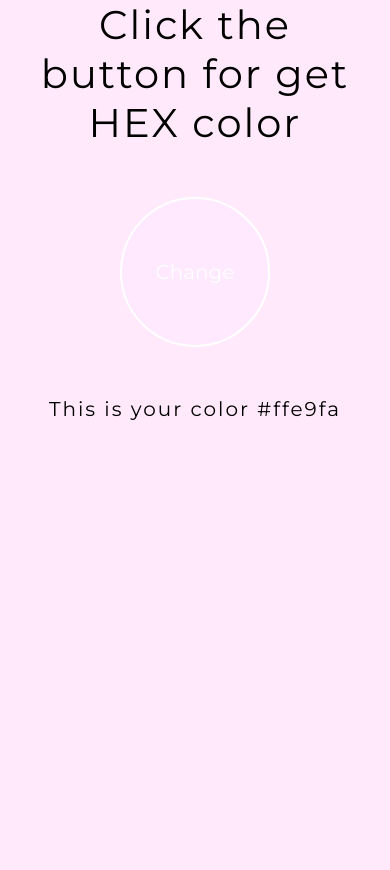
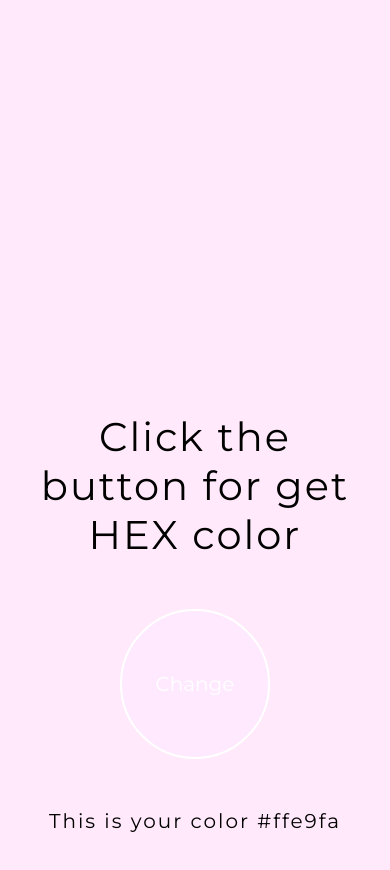
Before and after one commit to GkuZzz/randomHEXcolors, a plain HTML site: page index.html in a window 390 px wide. Before the commit the page ends 844 px from the top, so only its background shows below. Drawn offline with Linux system fonts and the light colour scheme.

Commit message:
feat: add margin for mobile

```diff
--- a/style.css
+++ b/style.css
@@ -7,10 +7,6 @@
 body {
     background-color: #ffe9fa;
     font-family: 'Montserrat', sans-serif;
-    width: 100%;
-    height: 100%;
-
-
 }
 
 .container {
@@ -70,9 +66,6 @@ body {
 }
 
 .container {
-    height: 100%;
+    margin-top: 200px;
 }
-
-
-
 }
```
